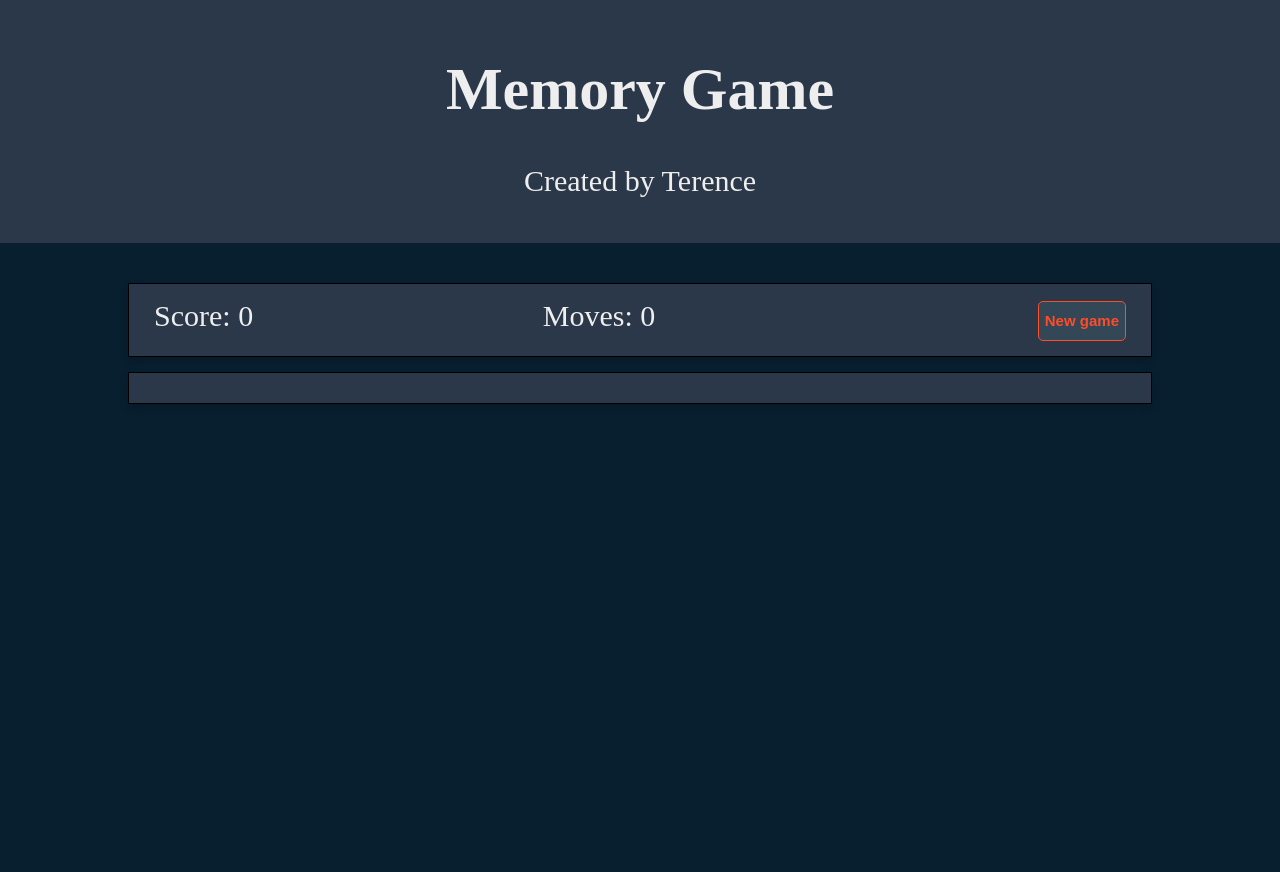
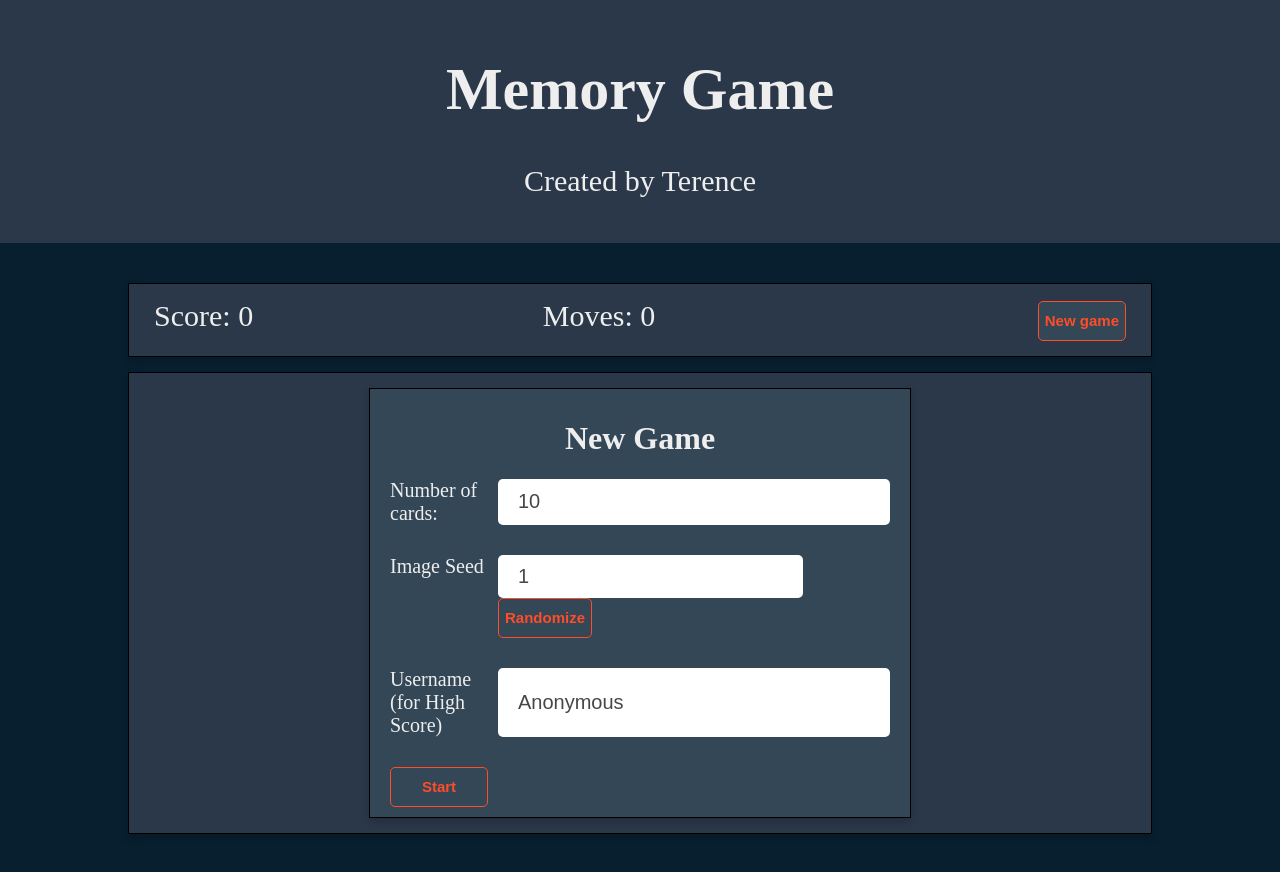
Before and after one commit to Nihilusify/memoryGame, a Svelte app: page / in a window 1280 px wide. Before the commit the page ends 800 px from the top, so only its background shows below. Built offline with nearby package versions, Linux system fonts and the light colour scheme.

Commit message:
Add new game form

```diff
--- a/src/App.svelte
+++ b/src/App.svelte
@@ -1,27 +1,29 @@
 <script lang="ts">
   import MemCard from './MemCard.svelte';
+  import NewGameForm from './NewGameForm.svelte';
+
   let cards: MemoryCard[];
 
-  let cardBackURL = 'https://picsum.photos/seed/0/150?blur&grayscale';
+  let cardBackURL: string;
 
   let score = 0;
   let moves = 0;
 
+  let gameConfig: GameConfig;
+
   /**
    * Empties the current card deckand replace with new cards
-   * @param length How many cards to add
-   * @param seed Seed to use for images.  Default is '1'
    */
-  const newCards = (length: number, seed?: number): MemoryCard[] => {
+  const newCards = (): MemoryCard[] => {
     let cards: MemoryCard[] = [];
 
     // if no seed, use default of 1
-    if ('undefined' == typeof seed) {
-      seed = 1;
+    if ('undefined' == typeof gameConfig.seed) {
+      gameConfig.seed = 1;
     }
 
     // We are going to add 2 duplicate cards on each iteration, so halve the length
-    length = length / 2;
+    length = gameConfig.cardsNum / 2;
 
     for (let i = 0; i < length; i++) {
       let card: MemoryCard = {
@@ -29,7 +31,7 @@
         opened: false,
         matched: false,
         value: i,
-        imgURL: `https://picsum.photos/seed/${i + seed}/150`,
+        imgURL: `https://picsum.photos/seed/${i + gameConfig.seed}/150`,
       };
 
       cards.push(card);
@@ -66,14 +68,10 @@
   };
 
   /**
-   * Creates a new game
+   * Resets the board
    */
   const newGame = (): void => {
-    score = 0;
-    moves = 0;
-
-    cards = newCards(10);
-    cards = shuffleCards(cards);
+    cards = undefined;
   };
 
   let chosenCards: MemoryCard[] = [];
@@ -132,6 +130,24 @@
 
     moves += 1;
   };
+
+  /**
+   * Start game after config is entered
+   * @param e Event passed through from NewGameForm Component.  e.detail is a GameConfig object.
+   */
+  const startGame = (e: { detail: GameConfig }) => {
+    gameConfig = e.detail;
+
+    score = 0;
+    moves = 0;
+
+    cards = newCards();
+    cards = shuffleCards(cards);
+
+    cardBackURL = `https://picsum.photos/seed/${
+      gameConfig.seed - 1
+    }/150?blur&grayscale`;
+  };
 </script>
 
 <header>
@@ -161,6 +177,8 @@
           <MemCard memCard={card} {cardBackURL} />
         </div>
       {/each}
+    {:else}
+      <NewGameForm on:startGame={startGame} />
     {/if}
   </div>
 </div>
--- /dev/null
+++ b/src/NewGameForm.svelte
@@ -0,0 +1,82 @@
+<script lang="ts">
+  import { createEventDispatcher } from 'svelte';
+
+  let config: GameConfig = {
+    cardsNum: 10,
+    seed: 1,
+    username: 'Anonymous',
+  };
+
+  const dispatch = createEventDispatcher();
+
+  const startGame = () => {
+    dispatch('startGame', config);
+  };
+
+  const randomizeSeed = () => {
+    config.seed = Math.floor(Math.random() * 100);
+  };
+</script>
+
+<div class="form-container">
+  <h1>New Game</h1>
+  <form class="content">
+    <label for="cardsNum">Number of cards: </label>
+    <input id="cardsNum" type="number" bind:value={config.cardsNum} />
+    <label for="seed">Image Seed</label>
+    <div>
+      <input id="seed" type="number" bind:value={config.seed} />
+      <button on:click|preventDefault={randomizeSeed}>Randomize</button>
+    </div>
+    <label for="username">Username (for High Score)</label>
+    <input id="username" type="text" bind:value={config.username} />
+    <button on:click|preventDefault={startGame} class="start">Start</button>
+  </form>
+</div>
+
+<style>
+  .form-container {
+    margin: 0 auto;
+    background: hsl(206, 26%, 27%);
+    padding: 10px 20px;
+    border: 1px solid hsl(0, 0%, 0%);
+    box-shadow: 0 4px 8px 0 hsl(0deg 0% 0% / 20%);
+  }
+
+  h1 {
+    text-align: center;
+  }
+
+  .content {
+    display: grid;
+    grid-template-columns: 1fr 4fr;
+    gap: 30px 10px;
+    max-width: 500px;
+  }
+
+  label {
+    font-size: 20px;
+  }
+
+  input {
+    padding: 10px 20px;
+    border-radius: 5px;
+    border: 0;
+    font-size: 20px;
+    color: hsl(0, 0%, 28%);
+  }
+
+  button {
+    height: 40px;
+    font-size: 15px;
+    background: hsl(206, 26%, 27%);
+    color: hsl(10, 100%, 58%);
+    font-weight: bold;
+    border: 1px solid hsl(10, 100%, 58%);
+    border-radius: 5px;
+  }
+
+  .start {
+    text-align: center;
+  }
+</style>
--- a/src/global.d.ts
+++ b/src/global.d.ts
@@ -7,3 +7,9 @@ interface MemoryCard {
     opened: boolean;
     matched: boolean;
 }
+
+interface GameConfig {
+    cardsNum: number;
+    seed?: number;
+    username?: string;
+}
```
